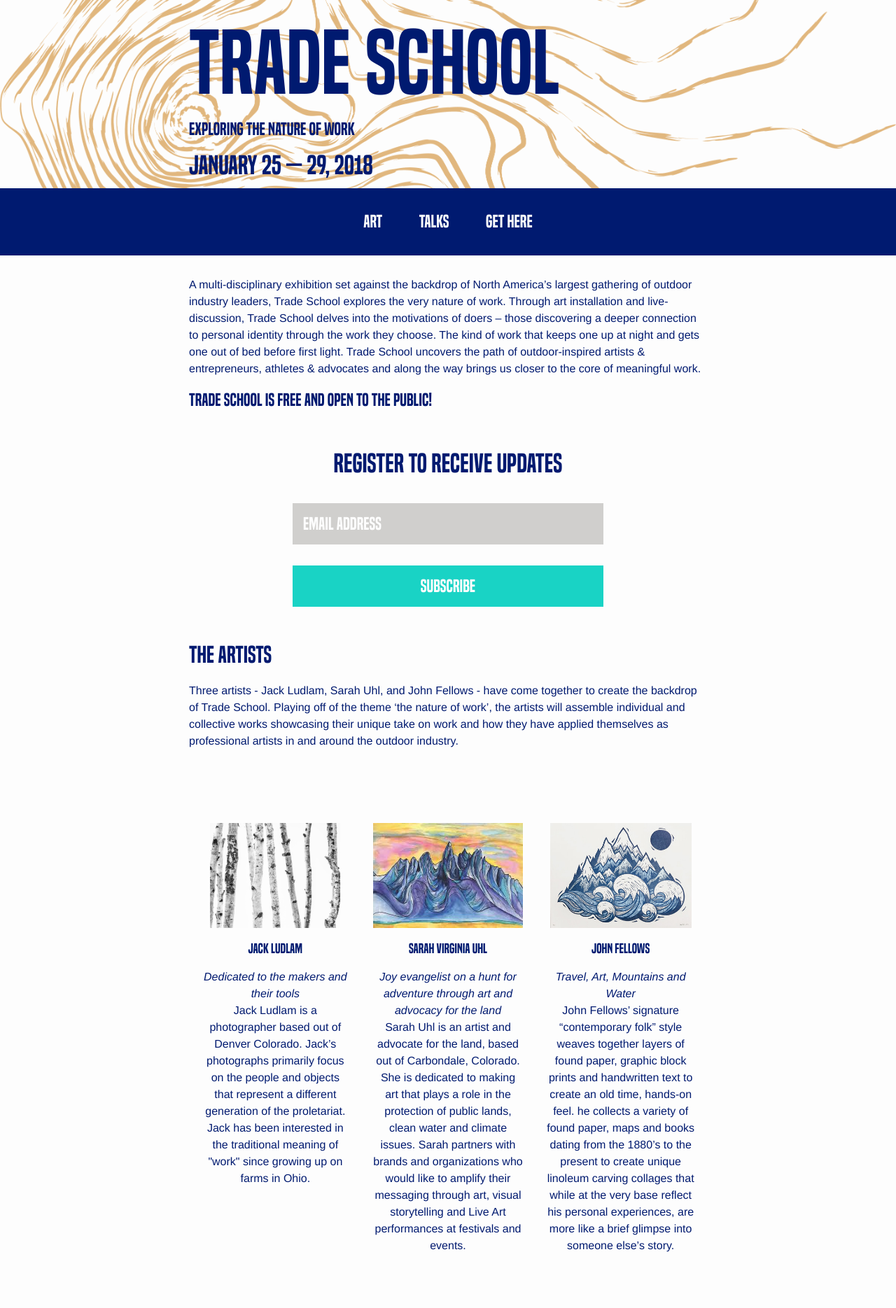
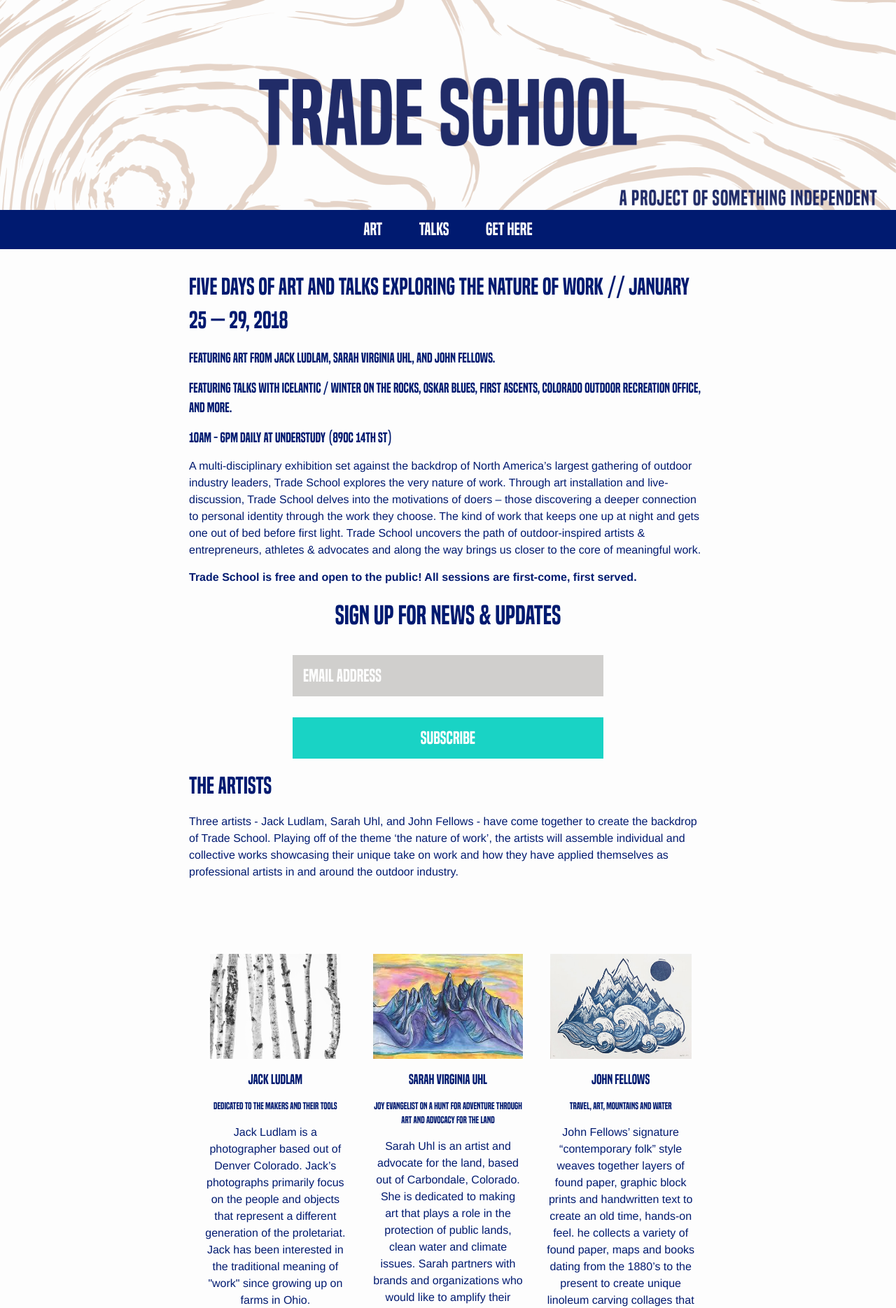
Before and after one commit to somethingindependent/tradeschool, a Jekyll site: the page built from index.md, in a window 1280 px wide. Shown: the top 1869 px of the page at 70% size. Built offline with Jekyll 4.4.1, drawn with Linux system fonts in a browser that asks for light colours; our own code applies the rules of GitHub Pages for plain Markdown files; some of the changed text lies outside the part shown.

Commit message:
WIP content updates

```diff
--- a/_includes/artists.html
+++ b/_includes/artists.html
@@ -6,7 +6,7 @@
   <a class="artist-cell" href="http://www.jackludlam.com/">
     <img class="artist-photo" src="/assets/ludlam_trees.jpg" />
     <h3>Jack Ludlam</h3>
-    <em>Dedicated to the makers and their tools</em>
+    <h5>Dedicated to the makers and their tools</h5>
     <div class="artist-description">
       Jack Ludlam is a photographer based out of Denver Colorado. Jack’s photographs primarily focus on the people and objects that represent a different generation of the proletariat. Jack has been interested in the traditional meaning of "work" since growing up on farms in Ohio.
     </div>
@@ -15,7 +15,7 @@
   <a class="artist-cell" href="http://sarahuhl.com/">
     <img class="artist-photo" src="/assets/uhl_mountains.jpg" />
     <h3>Sarah Virginia Uhl</h3>
-    <em>Joy evangelist on a hunt for adventure through art and advocacy for the land</em>
+    <h5>Joy evangelist on a hunt for adventure through art and advocacy for the land</h5>
     <div class="artist-description">
       Sarah Uhl is an artist and advocate for the land, based out of Carbondale, Colorado. She is dedicated to making art that plays a role in the protection of public lands, clean water and climate issues. Sarah partners with brands and organizations who would like to amplify their messaging through art, visual storytelling and Live Art performances at festivals and events.
     </div>
@@ -24,7 +24,7 @@
   <a class="artist-cell" href="http://johnfellowsart.com/">
     <img class="artist-photo" src="/assets/fellows_mountains.jpg" />
     <h3>John Fellows</h3>
-    <em>Travel, Art, Mountains and Water</em>
+    <h5>Travel, Art, Mountains and Water</h5>
     <div class="artist-description">
       John Fellows’ signature “contemporary folk” style weaves together layers of found paper, graphic block prints and handwritten text to create an old time, hands-on feel. he collects a variety of found paper, maps and books dating from the 1880’s to the present to create unique linoleum carving collages that while at the very base reflect his personal experiences, are more like a brief glimpse into someone else’s story.
     </div>
--- a/_includes/header.html
+++ b/_includes/header.html
@@ -1,9 +1,7 @@
 <header class="site-header" role="banner">
 
   <div class="wrapper">
-    <h1 class="site-title">Trade School</h1>
-    <h3 class="site-tagline">Exploring the nature of work</h3>
-    <h2 class="site-subtitle">January 25 &mdash; 29, 2018</h2>
+    {% comment %} <h1 class="site-title">Trade School</h1> {% endcomment %}
   </div>
 </header>
 
--- a/_includes/mailchimp.html
+++ b/_includes/mailchimp.html
@@ -1,5 +1,5 @@
 <section class="email-form">
-  <h2 class="form-header">Register to receive updates</h2>
+  <h2 class="form-header">Sign up for news &amp; updates</h2>
 
   <!-- Begin MailChimp Signup Form -->
   <div id="mc_embed_signup">
--- a/_sass/minima/_layout.scss
+++ b/_sass/minima/_layout.scss
@@ -1,6 +1,7 @@
 .site-header {
-  background-image: url('/assets/bark_topo_pattern.png');
-  background-position: center center;
+  height: 300px;
+  background-image: url('/assets/TradeSchoolBanner1-01.png');
+  background-position: top center;
   background-repeat: no-repeat;
   background-size: cover;
 }
@@ -31,7 +32,7 @@
  */
 
 .site-nav {
-  padding: $spacing-unit 0;
+  padding: $spacing-unit / 3 0;
   background-color: $navy-color;
 }
 
@@ -60,7 +61,6 @@
  */
 
 .email-form {
-  padding: $spacing-unit 0;
   margin: auto;
   text-align: center;
   width: 60%;
--- a/index.md
+++ b/index.md
@@ -2,10 +2,21 @@
 layout: default
 ---
 
+
+# Five days of art and talks exploring the nature of work // January 25 &mdash; 29, 2018
+
+### Featuring art from Jack Ludlam, Sarah Virginia Uhl, and John Fellows.
+
+### Featuring talks with Icelantic / Winter on the Rocks, Oskar Blues, First Ascents, Colorado Outdoor Recreation Office, and more.
+
+### 10am - 6pm daily at Understudy (890C 14th St)
+
+
 A multi-disciplinary exhibition set against the backdrop of [North America’s
 largest gathering of outdoor industry leaders](https://www.outdoorretailer.com), Trade School explores the very nature of work. Through art installation and live-discussion, Trade School delves into the motivations of doers – those discovering a deeper connection to personal identity through the work they choose. The kind of work that keeps one up at night and gets one out of bed before first light. Trade School uncovers the path of outdoor-inspired artists & entrepreneurs, athletes & advocates and along the way brings us closer to the core of meaningful work.
 
-## Trade School is free and open to the public!
+**Trade School is free and open to the public! All sessions are first-come,
+first served.**
 
 {% include mailchimp.html %}
 
```
Also changed, not shown: assets/TradeSchoolBanner1-01.png (added).
